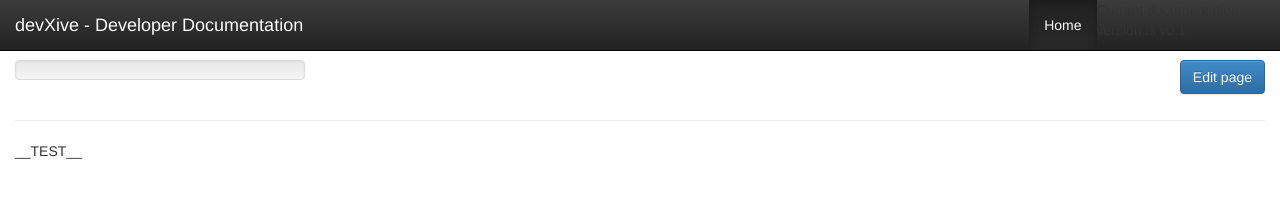
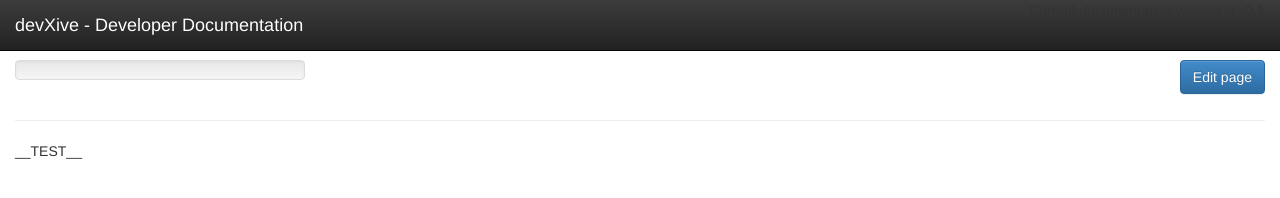
Before and after one commit to devxive/developer-docs, a plain HTML site: page index.html in a window 1280 px wide. Drawn offline with Linux system fonts and the light colour scheme.

Commit message:
removed a link home

```diff
--- a/index.html
+++ b/index.html
@@ -27,8 +27,7 @@
 		</div>
 		<div class="navbar-collapse collapse pull-right">
 			<ul class="nav navbar-nav">
-				<li class="active"><a href="#">Home</a></li>
-				<div><span class="version">{{ 'Current documentation version is v%VERSION%' | interpolate }}</span></div>
+				<li class="active version">{{ 'Current documentation version is v%VERSION%' | interpolate }}</li>
 			</ul>
 		</div><!--/.nav-collapse -->
 	</div>
```
